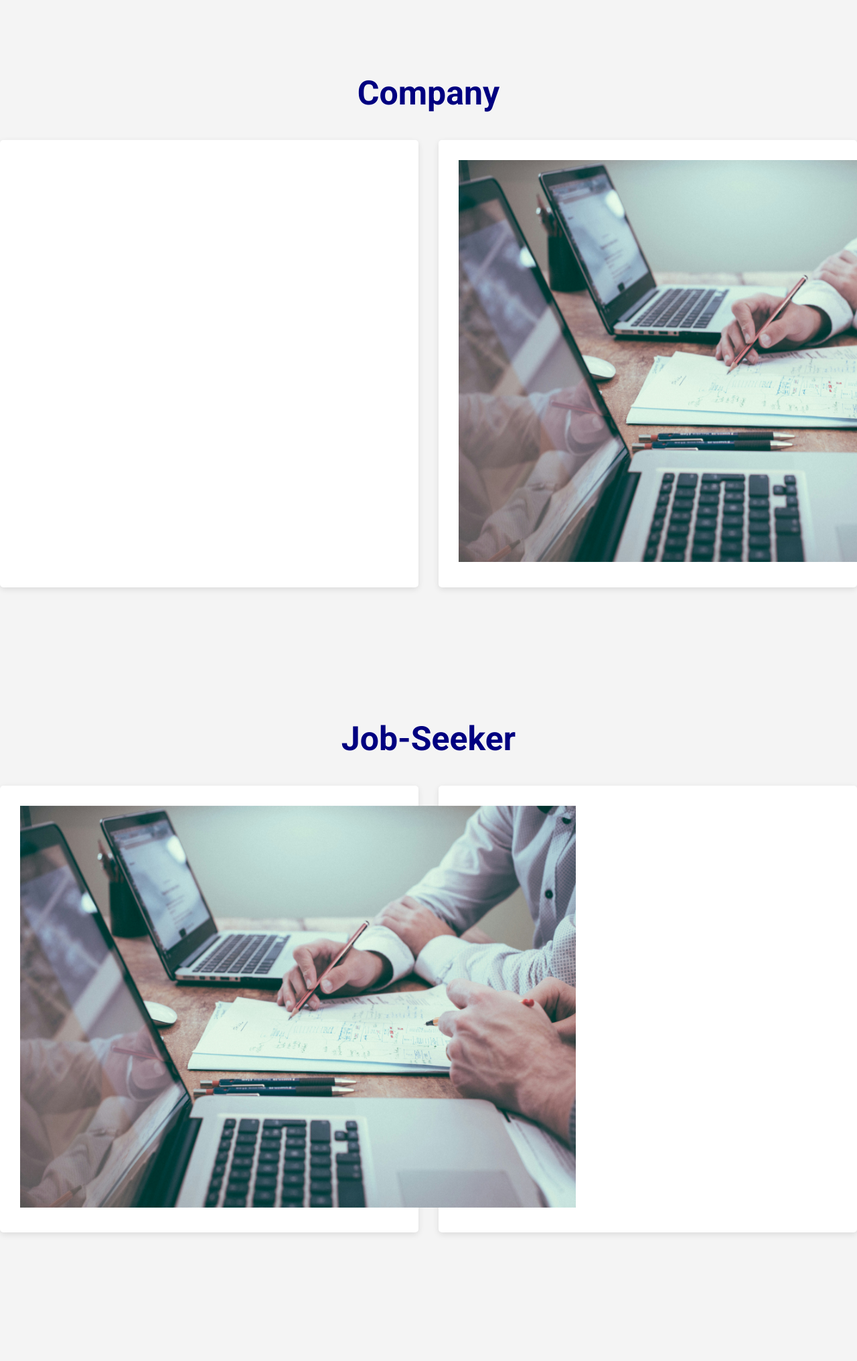
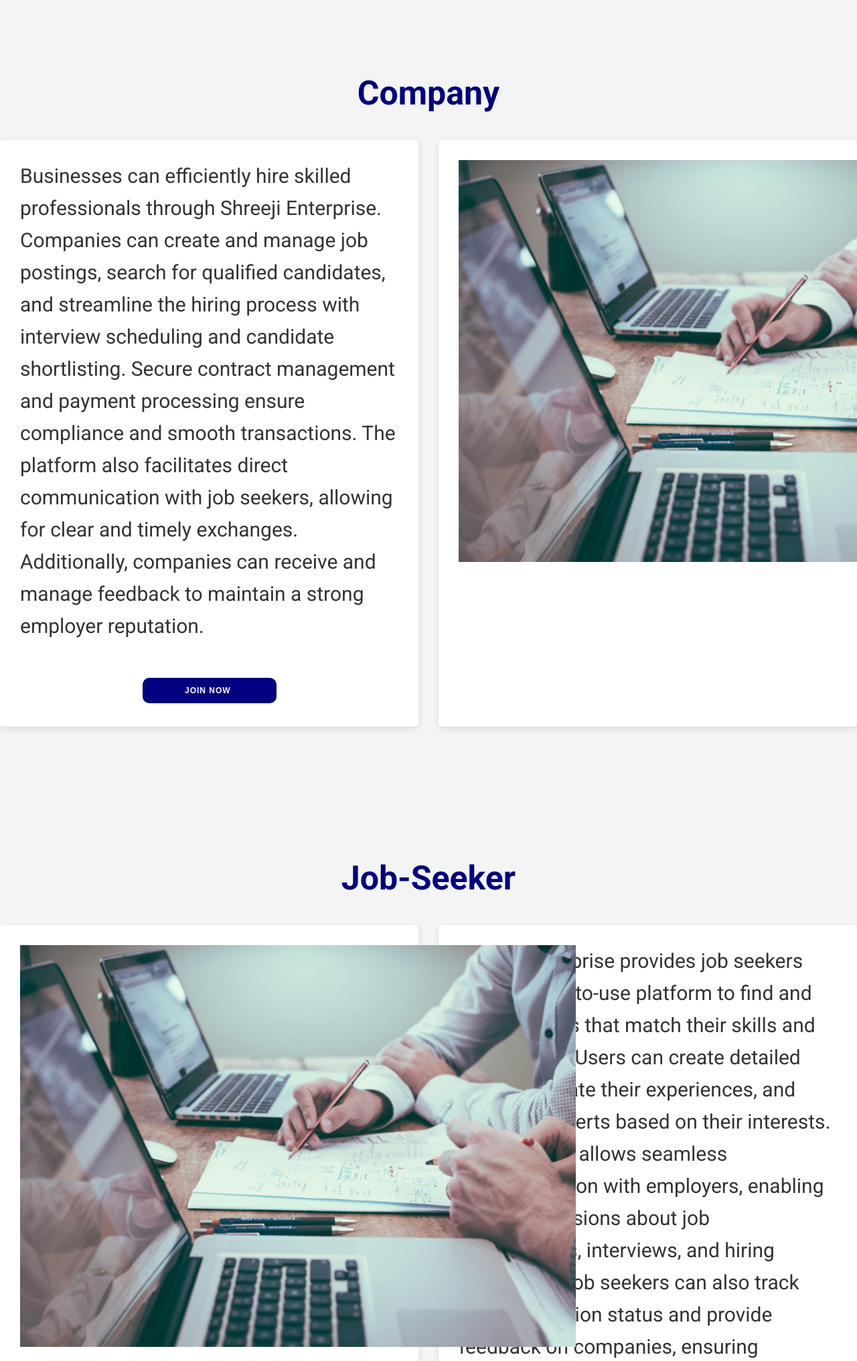
Before and after one commit to Aayush-18-Patel/PROJECT, a PHP site: page / in a window 1280 px wide; the page is wider, and only the part inside the window is pictured. Shown: the part 831-2863 px from the top of that part at 67% size. Run offline with PHP 8.4, Linux system fonts and the light colour scheme.

Commit message:
updated Button in company and jobsseker

```diff
--- a/HOME/ayush.css
+++ b/HOME/ayush.css
@@ -259,15 +259,41 @@ h1, h2, h3 {
 
 
 /*Animation*/
-.animate__animated.animate__fadeInUp{
+/*.animate__animated.animate__fadeInUp{
       --animate-duration: 1s;
 
-}
+}*/
 
 
 
 
 
+
+.get-started-btn {
+    margin: 5px 0;
+    width: 200px;
+    background-color: var(--navy-blue);
+    color: white;
+    border: 1px solid var(--navy-blue);
+    font-size: 12px;
+    font-weight: bold;
+    padding: 12px 20px;
+    letter-spacing: 1px;
+    text-transform: uppercase;
+    transition: background-color 0.3s ease, color 0.3s ease;
+    cursor: pointer;
+    display: block; /* Makes button a block element */
+    text-align: center;
+    margin-left: auto;
+    margin-right: auto;
+    border-radius: 10px;
+    border: none;
+}
+
+.get-started-btn:hover {
+    background-color: var(--lime-green);
+    color: var(--navy-blue);
+}
 
 
 
--- a/HOME/index.html
+++ b/HOME/index.html
@@ -50,7 +50,10 @@
                         <br>
                         <h2>Company</h2>
                         <div class="services-grid">
-                            <div class="service">
+                            <div class="service" style="font-size: 30px">
+                                Businesses can efficiently hire skilled professionals through Shreeji Enterprise. Companies can create and manage job postings, search for qualified candidates, and streamline the hiring process with interview scheduling and candidate shortlisting. Secure contract management and payment processing ensure compliance and smooth transactions. The platform also facilitates direct communication with job seekers, allowing for clear and timely exchanges. Additionally, companies can receive and manage feedback to maintain a strong employer reputation.
+                                <!-- <button class="get-btn" href="../LOGIN-SIGNUP/index.php">Get started</button> -->
+                                <br><br><input type="button" name="btn" value="Join Now " class="get-started-btn" onclick="window.location.href='../LOGIN-SIGNUP/index.php';">
                             </div>
                             <div class="service">
                                 <img src="images/hero-image.jpg" alt="Placeholder Image 2" onerror="this.src='placeholder.jpg';" width="830vw" height="600vh" >
@@ -67,8 +70,10 @@
                             <div class="service">
                                 <img class="animate__animated animate__fadeIn" src="images/hero-image.jpg" alt="Placeholder Image 2" onerror="this.src='placeholder.jpg';" width="830vw" height="600vh">
                             </div>
-                            <div class="service">
-
+                            <div class="service" style="font-size: 30px">
+                                Shreeji Enterprise provides job seekers with an easy-to-use platform to find and apply for jobs that match their skills and preferences. Users can create detailed profiles, update their experiences, and receive job alerts based on their interests. The platform allows seamless communication with employers, enabling direct discussions about job opportunities, interviews, and hiring processes. Job seekers can also track their application status and provide feedback on companies, ensuring transparency and trust within the platform.
+                                <!-- <button class="get-btn" href="../LOGIN-SIGNUP/index.php">Get started</button> -->
+                               <br><br><input type="button" name="btn" value="Join Now" class="get-started-btn" onclick="window.location.href='../LOGIN-SIGNUP/index.php';">
                             </div>
                         </div>
                     </div>
@@ -214,15 +219,15 @@
 
         <section class="company-info">
             <div class="container">
-                <h1>Why Choose SHREEJI ENTERPRISE?</h1>
+                <h2>Why Choose SHREEJI ENTERPRISE?</h2>
                 <div class="info-content">
                     <ul>
-                        <h2 style="font-size: 30px;">
-                            <li>Industry-leading matching algorithm</li>
-                            <li>Dedicated support team</li>
-                            <li>Customizable recruitment solutions</li>
-                            <li>Transparent pricing</li>
-                            <li>Continuous platform improvements</li>
+                        <h2>
+                            <li style="font-size: 25px;">Industry-leading matching algorithm</li>
+                            <li style="font-size: 25px;">Dedicated support team</li>
+                            <li style="font-size: 25px;">Customizable recruitment solutions</li>
+                            <li style="font-size: 25px;">Transparent pricing</li>
+                            <li style="font-size: 25px;">Continuous platform improvements</li>
                         </h2>
                     </ul>
                     <img src="images/hero-image.jpg" alt="SHREEJI ENTERPRISE platform" height="500vh" width="700vw" style="border-radius: 30px;">
```
